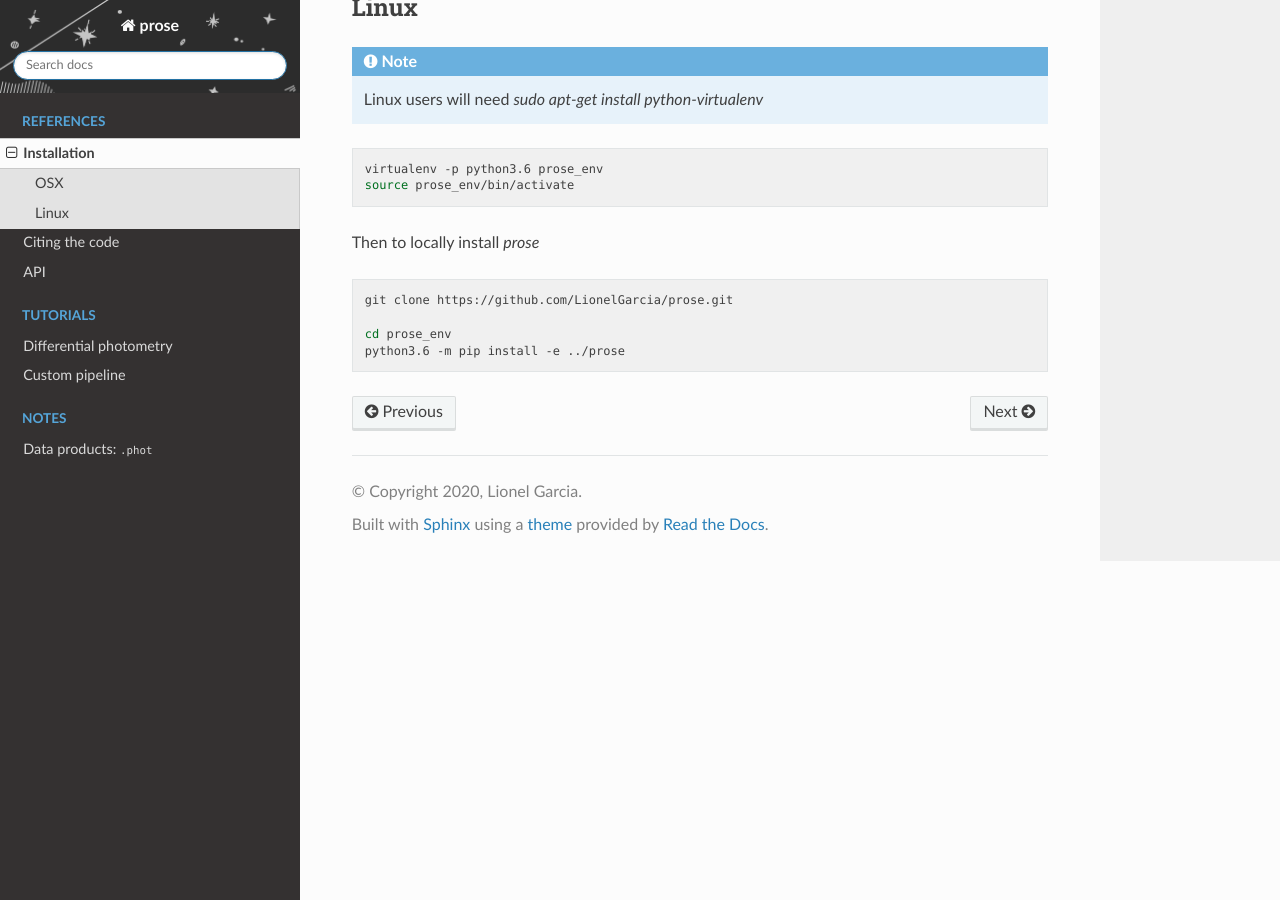
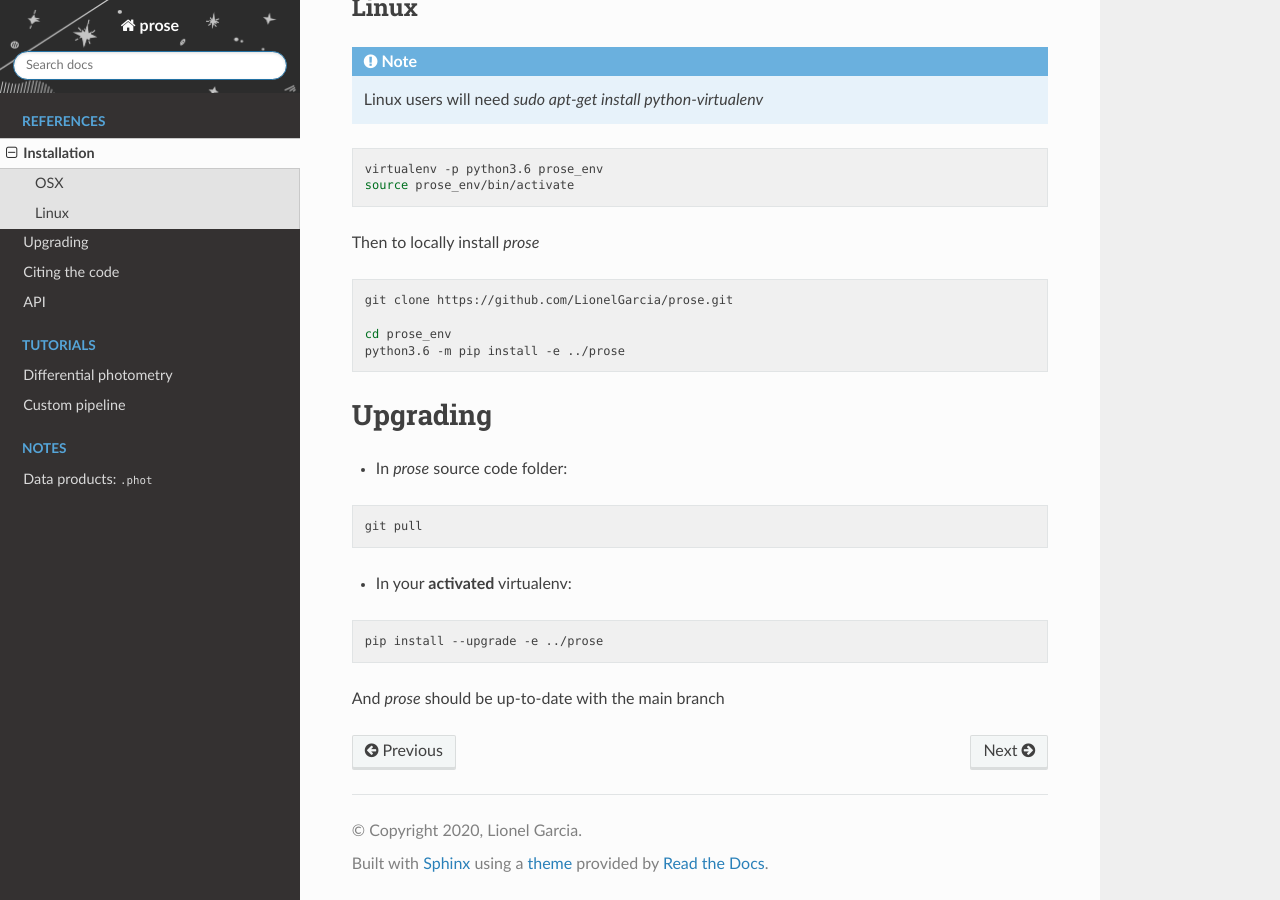
Before and after one commit to lgrcia/prose, a Sphinx documentation site: the page built from docs/source/guide/installation.rst, in a window 1280 px wide and 900 px high, scrolled down 570 px. Built offline with Sphinx 7.4.7 and the Read the Docs theme 2.0.0, drawn with Linux system fonts in a browser that asks for light colours; pages that are not in the unit, such as notebooks, are missing from menus.

Commit message:
document upgrading

```diff
--- a/docs/source/guide/installation.rst
+++ b/docs/source/guide/installation.rst
@@ -50,3 +50,21 @@ Then to locally install |prose|
 
     cd prose_env
     python3.6 -m pip install -e ../prose
+
+
+Upgrading
+=========
+
+- In |prose| source code folder:
+
+.. code-block:: sh
+
+    git pull
+
+- In your **activated** virtualenv:
+
+.. code-block:: sh
+
+    pip install --upgrade -e ../prose
+
+And |prose| should be up-to-date with the main branch
```
